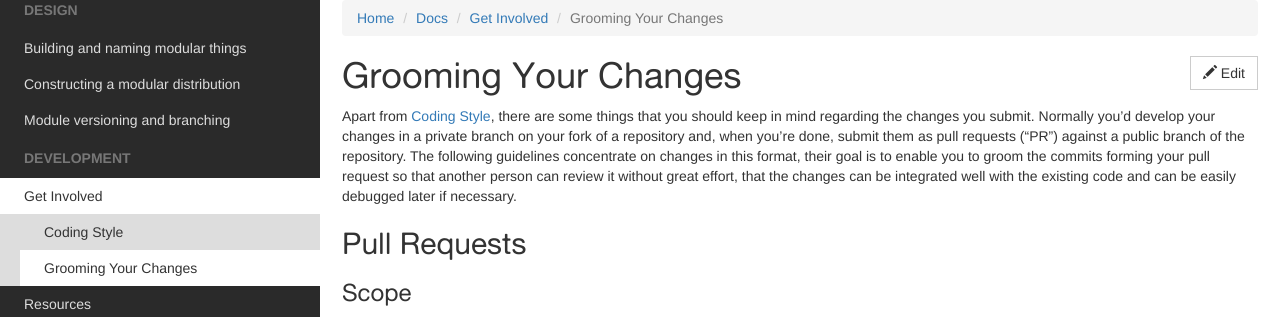
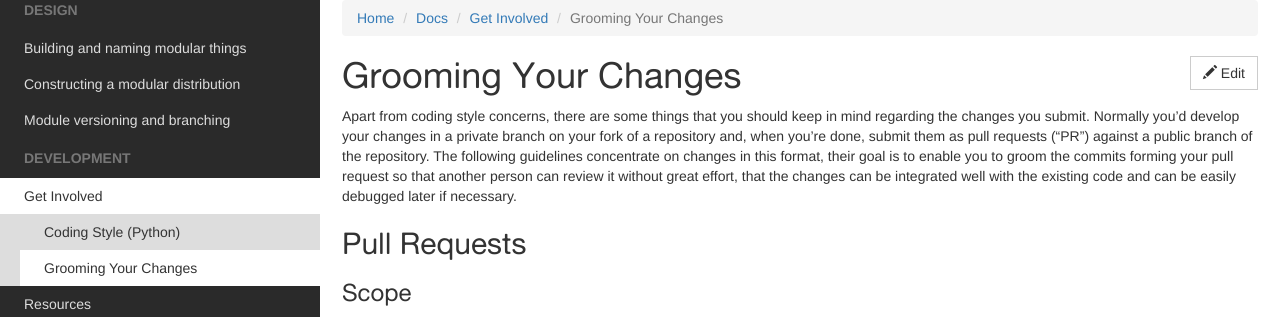
Before and after one commit to gbraad/fedora-modularity, a Sphinx documentation site: the page built from source/development/integration/grooming.rst, in a window 1280 px wide. Shown: the part 122-439 px from the top of the page. Built offline with Sphinx 7.4.7, drawn with Linux system fonts in a browser that asks for light colours.

Commit message:
better reflect how much Python code we produce

```diff
--- a/source/development/get-involved.rst
+++ b/source/development/get-involved.rst
@@ -100,5 +100,5 @@ In order so that our code base is always clean and maintainable, we have to enfo
 .. toctree::
     :maxdepth: 1
 
-    integration/coding-style
+    integration/coding-style-python
     integration/grooming
--- a/source/development/integration/grooming.rst
+++ b/source/development/integration/grooming.rst
@@ -1,16 +1,14 @@
 Grooming Your Changes
 =====================
 
-Apart from :doc:`coding-style`,
-there are some things that you should keep in mind regarding the changes
-you submit. Normally you'd develop your changes in a private branch on
-your fork of a repository and, when you're done, submit them as pull
-requests ("PR") against a public branch of the repository. The following
-guidelines concentrate on changes in this format, their goal is to
-enable you to groom the commits forming your pull request so that
-another person can review it without great effort, that the changes can
-be integrated well with the existing code and can be easily debugged
-later if necessary.
+Apart from coding style concerns, there are some things that you should keep in
+mind regarding the changes you submit. Normally you'd develop your changes in a
+private branch on your fork of a repository and, when you're done, submit them
+as pull requests ("PR") against a public branch of the repository. The
+following guidelines concentrate on changes in this format, their goal is to
+enable you to groom the commits forming your pull request so that another
+person can review it without great effort, that the changes can be integrated
+well with the existing code and can be easily debugged later if necessary.
 
 Pull Requests
 -------------
```
Also changed, not shown: source/development/integration/coding-style-python.rst (renamed from source/development/integration/coding-style.rst, +3 -4 lines).
